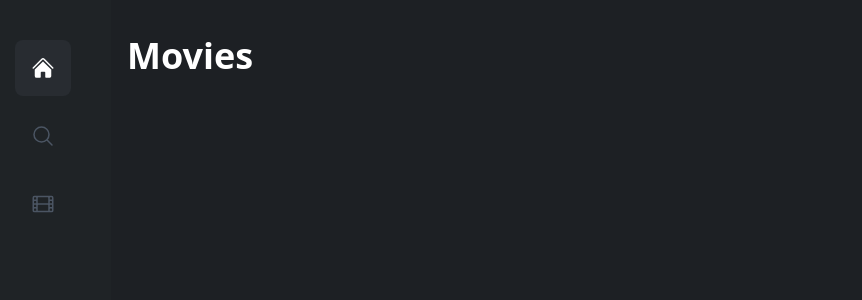
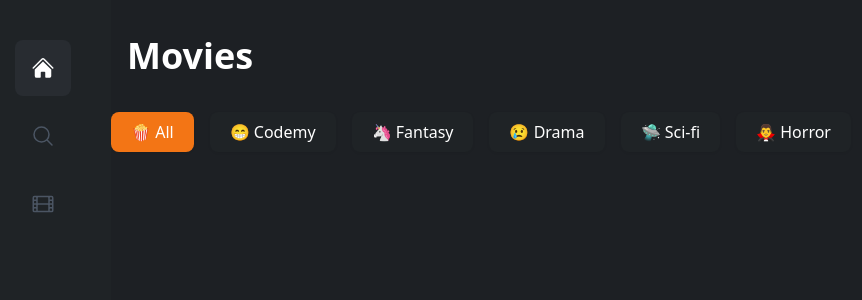
Before and after one commit to uzatsepin/movieology-frontend, a Vue app: page / in a window 1280 px wide. Shown: the top 300 px of the page, without its empty margins (25-887 px from the left). Built offline with nearby package versions, Linux system fonts and the light colour scheme.

Commit message:
created tabs component, added prettierrc

```diff
--- /dev/null
+++ b/src/components/Tabs.vue
@@ -0,0 +1,24 @@
+<script lang="ts" setup>
+import { Tab } from '../types/index';
+defineProps<{
+  tabs: Tab[];
+  activeTab: string;
+}>();
+
+const emits = defineEmits<{
+  (e: 'on-tab-change', tab: string): void
+}>();
+</script>
+
+<template>
+  <div>
+    <nav class="flex space-x-4">
+      <a class="rounded-lg px-5 py-2 text-white drop-shadow-sm hover:bg-orange  cursor-pointer transition-all"
+        :class='id === activeTab ? "bg-orange" : "bg-movie-black-200"' v-for="{ id, emodji, title } in tabs" :key="id"
+        @click="emits('on-tab-change', id)">
+        {{ emodji }}
+        {{ title }}
+      </a>
+    </nav>
+  </div>
+</template>
--- /dev/null
+++ b/src/mocks/tabs.ts
@@ -0,0 +1,34 @@
+import { Tab } from "./../types/index"
+
+export const tabsMock: Tab[] = [
+  {
+    title: "All",
+    id: "1",
+    emodji: "🍿"
+  },
+  {
+    title: "Codemy",
+    id: "2",
+    emodji: "😁"
+  },
+  {
+    title: "Fantasy",
+    id: "3",
+    emodji: "🦄"
+  },
+  {
+    title: "Drama",
+    id: "4",
+    emodji: "😢"
+  },
+  {
+    title: "Sci-fi",
+    id: "5",
+    emodji: "🛸"
+  },
+  {
+    title: "Horror",
+    id: "6",
+    emodji: "🧛‍♂️"
+  }
+]
--- a/src/pages/Home.vue
+++ b/src/pages/Home.vue
@@ -1,8 +1,20 @@
 <script lang="ts" setup>
 import Page from '../components/layout/Page.vue';
+import Tabs from '../components/Tabs.vue';
+import { tabsMock } from "../mocks/tabs";
+import { ref } from "vue";
+
+const activeTab = ref<string>(tabsMock[0].id);
+
+const onTabChange = (tabId: string) => {
+  activeTab.value = tabId;
+}
 </script>
 <template>
   <Page>
     <template #title>Movies</template>
+    <div>
+      <tabs :tabs="tabsMock" :active-tab="activeTab" @on-tab-change="onTabChange" />
+    </div>
   </Page>
 </template>
--- /dev/null
+++ b/src/types/index.ts
@@ -0,0 +1,5 @@
+export interface Tab {
+	title: string;
+	emodji: string;
+	id: string;
+}
```
Also changed, not shown: 1 other file (tests, documents, lock files or other folders).
